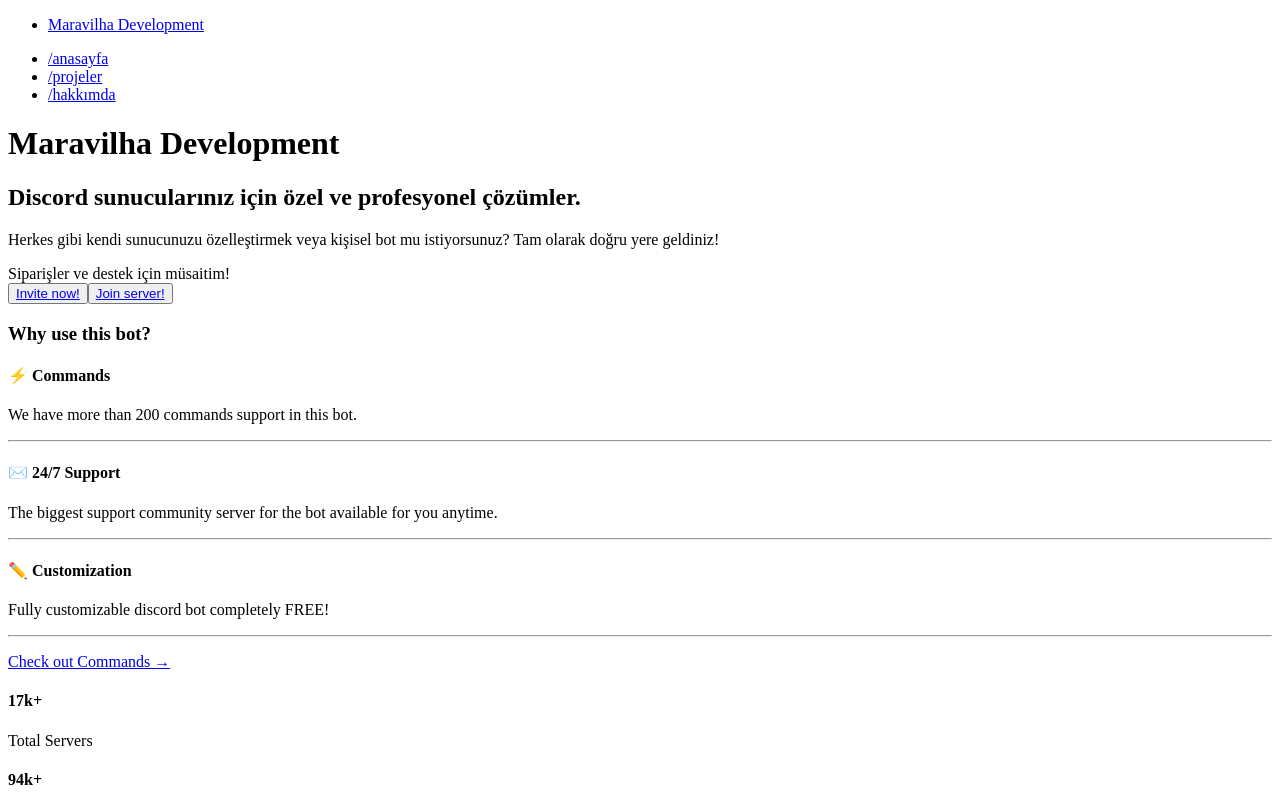
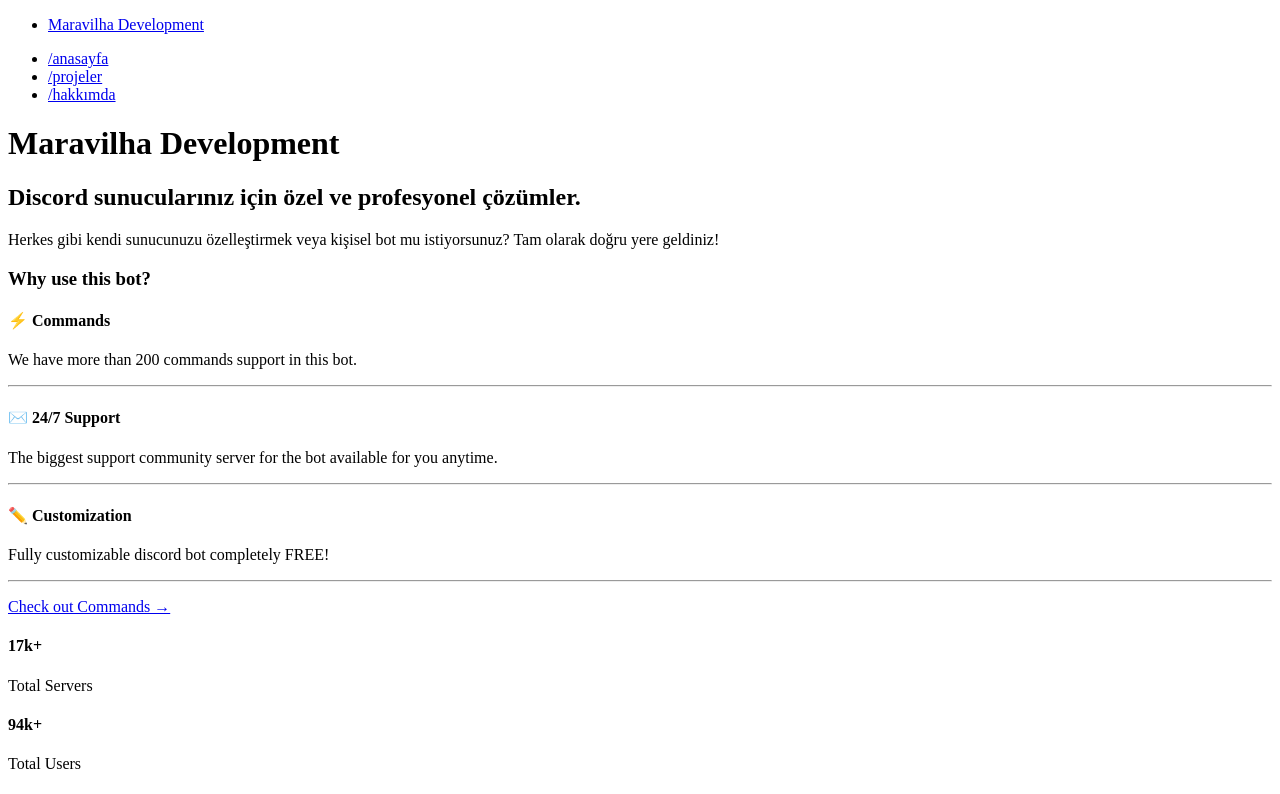
Before and after one commit to sebzviesmaravilha/maravilha-main, a Next.js app: page / in a window 1280 px wide. Shown: the top 794 px of the page. Built offline with nearby package versions, Linux system fonts and the light colour scheme.

Commit message:
Update Showcase.js

```diff
--- a/src/components/Showcase.js
+++ b/src/components/Showcase.js
@@ -18,21 +18,6 @@
           Herkes gibi kendi sunucunuzu özelleştirmek veya kişisel bot mu istiyorsunuz?
           Tam olarak doğru yere geldiniz!
         </p>
-
-        <span className="p-color">Siparişler ve destek için müsaitim!</span>
-        <div className="showcase-btn">
-          <button className="btn">
-            <Link className="h-color no-decoration" href="#">
-              Invite now!
-            </Link>
-          </button>
-
-          <button className="btn">
-            <Link className="h-color no-decoration" href="#">
-              Join server!
-            </Link>
-          </button>
-        </div>
       </main>
     </motion.div>
   );
```
